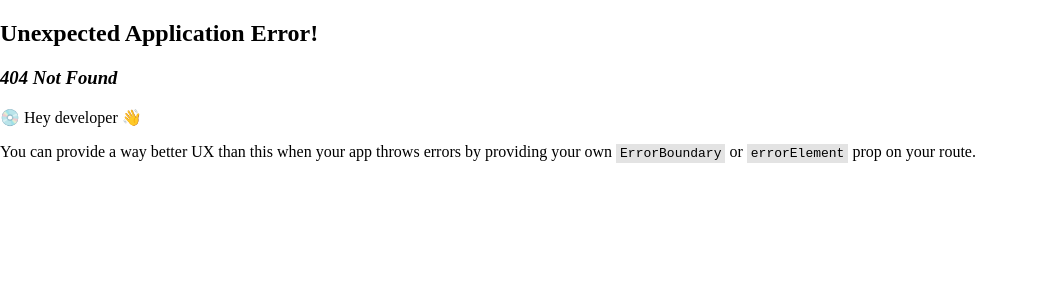
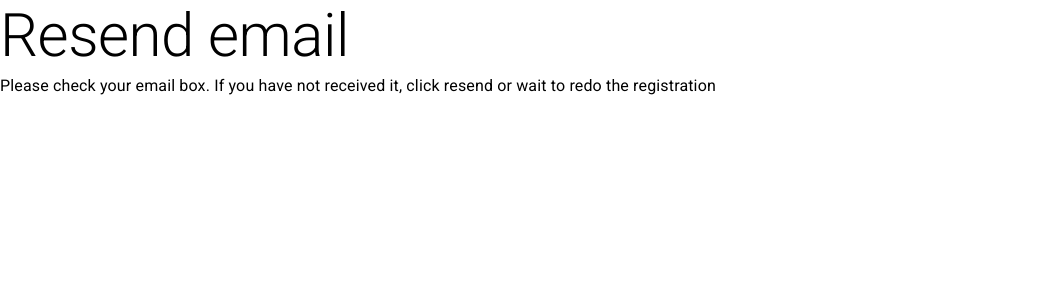
Before and after one commit to ifspcodelab/codeodyssey-frontend, a React (Vite) app: page /resend-email in a window 1280 px wide. Before the commit this address had no page. Shown: the top 300 px of the page, without its empty margins (0-1038 px from the left). Built offline with nearby package versions, Linux system fonts and the light colour scheme.

Commit message:
feat: add create user request

```diff
--- a/package.json
+++ b/package.json
@@ -16,6 +16,7 @@
     "@hookform/resolvers": "^3.1.1",
     "@mui/icons-material": "^5.14.0",
     "@mui/material": "^5.14.0",
+    "axios": "^1.4.0",
     "i18next": "^23.2.10",
     "i18next-browser-languagedetector": "^7.1.0",
     "localforage": "^1.10.0",
--- a/src/locales/en/translation.json
+++ b/src/locales/en/translation.json
@@ -49,5 +49,9 @@
     "string_min": "This field should be bigger than ${min}.",
     "number_max": "This field should be smaller than ${max}.",
     "number_min": "This field should be bigger than ${min}."
+  },
+  "resendEmail":{
+    "title": "Resend email",
+    "text": "Please check your email box. If you have not received it, click resend or wait to redo the registration"
   }
 }
--- a/src/locales/pt/translation.json
+++ b/src/locales/pt/translation.json
@@ -49,5 +49,9 @@
     "string_min": "Esse campo deve ser maior que ${min}.",
     "number_max": "Esse campo deve ser menor que ${max}.",
     "number_min": "Esse campo deve ser maior que ${min}."
+  },
+  "resendEmail":{
+    "title": "Reenviar o email",
+    "text": "Por favor veja sua caixa de emails. Caso não tenha recebido, clique em reenviar ou espere para refazer o cadastro"
   }
 }
--- a/src/pages/Registration/index.tsx
+++ b/src/pages/Registration/index.tsx
@@ -8,6 +8,11 @@ import * as yup from "yup"
 import { yupResolver } from "@hookform/resolvers/yup";
 import {useTranslation} from "react-i18next";
 import i18n from "../../locales/i18n";
+import axios from "axios";
+
+
+const baseURL = "http://localhost:8080/api/v1"
+
 
 const schema = yup.object({
     name: yup.string().required().min(5).max(100),
@@ -24,12 +29,24 @@ function Registration() {
     const { register, handleSubmit, formState: { errors } } = useForm({ resolver: yupResolver(schema)})
     const navigate = useNavigate()
     const [isChecked, setIsChecked] = useState(false);
+
     const onSubmit = (data) => {
         if (!isChecked) {
             alert(t('registration.alert'))
             return
         }
-        console.log(data)
+
+        void createUser(data).then(() => navigate("/resend-email"))
+    }
+
+    const createUser = async (data) => {
+        return await axios
+            .post(baseURL + '/users', {
+                name: data.name,
+                email: data.email,
+                password: data.password,
+                role: "PROFESSOR",
+            })
     }
 
     const handleLogin = () => {
--- /dev/null
+++ b/src/pages/ResendEmail/index.tsx
@@ -0,0 +1,12 @@
+import React from 'react';
+import PageHeader from "../../components/PageHeader";
+import {useTranslation} from "react-i18next";
+
+function ResendEmail() {
+    const {t} = useTranslation()
+    return (
+        <PageHeader title={t("resendEmail.title")} text={t("resendEmail.text")}/>
+    );
+}
+
+export default ResendEmail;
```
Also changed, not shown: src/main.tsx (+9 -0 lines), 1 other file (tests, documents, lock files or other folders).
